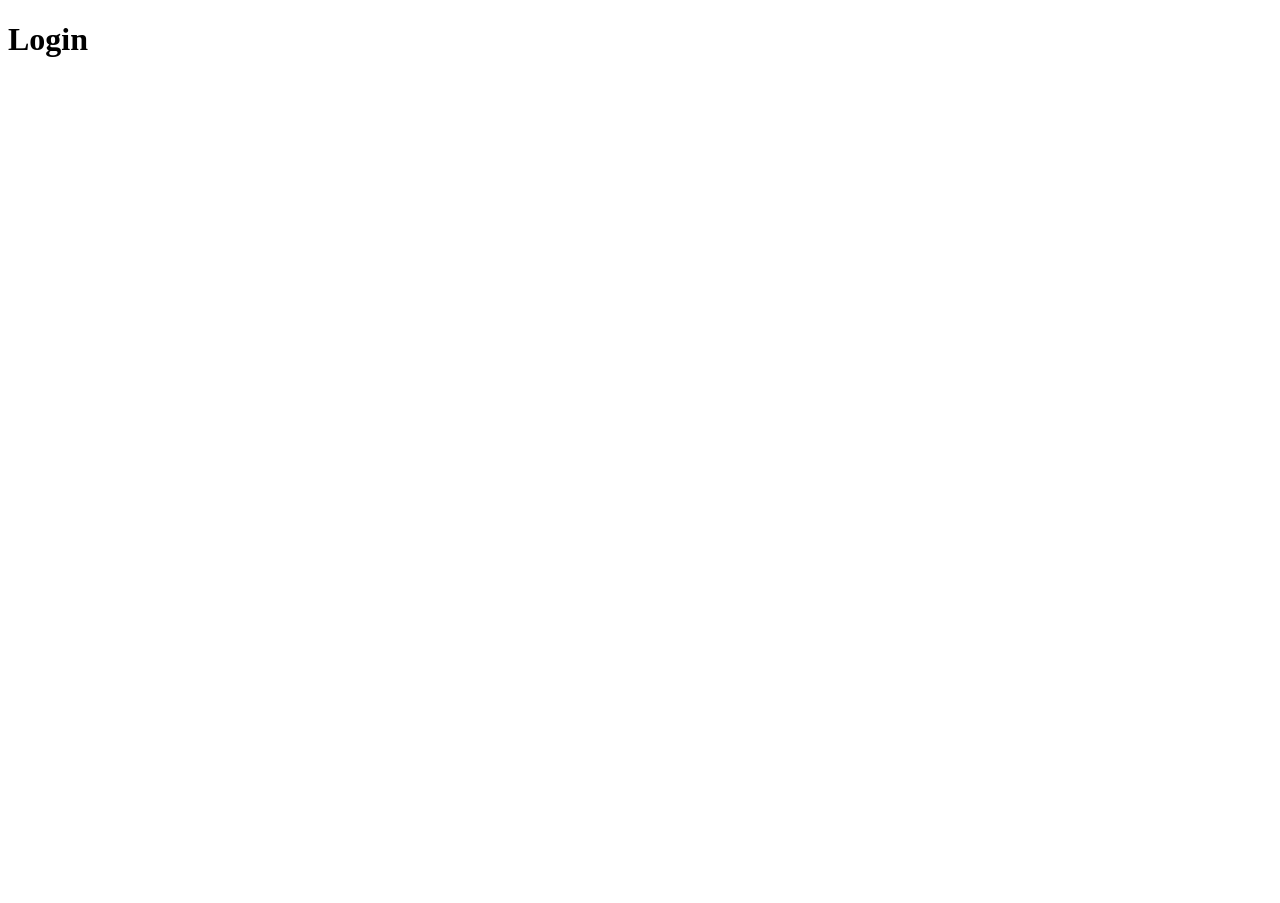
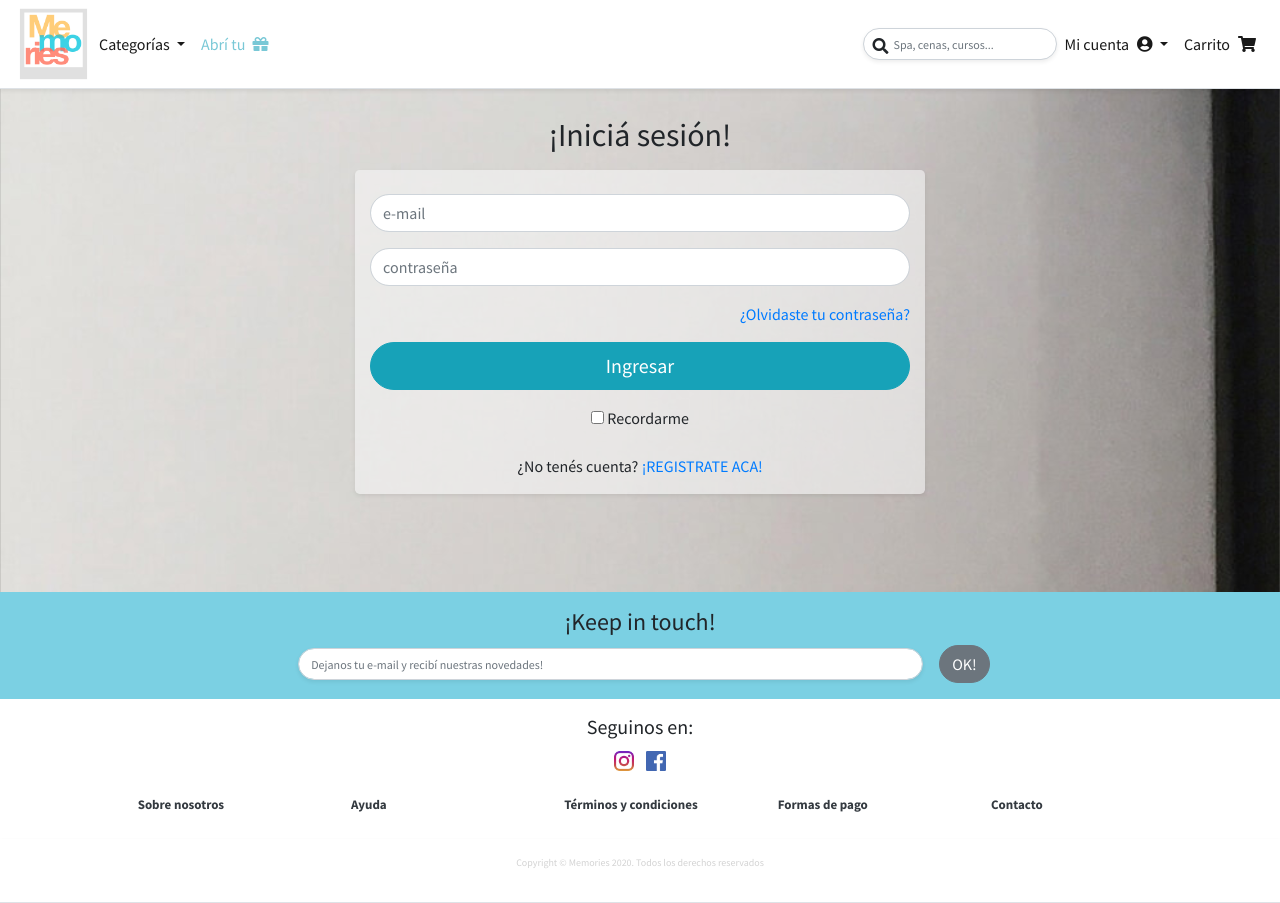
Before and after one commit to nicolasCaballero/2-Memories, a Node server app: page /login in a window 1280 px wide. Before the commit the page is almost empty. Before the commit the page ends 57 px from the top, so only its background shows below. Run offline with Node 20, Linux system fonts and the light colour scheme; some libraries are stand-ins or nearby versions.

Commit message:
Se agrega boceto de login

```diff
--- a/website/public/css/header.css
+++ b/website/public/css/header.css
@@ -53,3 +53,7 @@
 .dropdown-menu {
     border: 0px;
 }
+
+#separador2 {
+    height: 50px;
+}
--- /dev/null
+++ b/website/public/css/login.css
@@ -0,0 +1,36 @@
+* {
+    font-family: 'Source Sans Pro', sans-serif;
+}
+
+body {
+    background-image: url('../img/bg-login-1920-wide.jpg');
+    background-size: cover;
+}
+
+.fondo {
+    background-color: rgba(247, 247, 247, 0.6)
+}
+
+#titulo {
+    margin-top: 50px;
+}
+
+#separador {
+    height: 50px;
+}
+
+@media (min-width: 656px) and (max-width: 1366px) {
+    body {
+        background-image: url('../img/bg-login-mobile.jpg');
+        background-position-x: center;
+        background-position-y: center;
+    }
+}
+
+@media (max-width: 655px) {
+    body {
+        background-image: url('../img/bg-login-mobile.jpg');
+        background-position-x: center;
+        background-position-y: center;
+    }
+}
--- a/website/src/views/partials/footerPartial.ejs
+++ b/website/src/views/partials/footerPartial.ejs
@@ -1,4 +1,4 @@
-<footer class="mt-5">
+<footer class="mt-5 bg-white">
     <div class="container-fluid">
         <section class="keep-in-touch text-center pt-3 pb-3 fondo-celeste col-12">
             <h4 class="text-center">¡Keep in touch!</h4>
--- a/website/src/views/partials/headerPartial.ejs
+++ b/website/src/views/partials/headerPartial.ejs
@@ -114,3 +114,5 @@
         </div>
     </nav>
 </header>
+<div id="separador2">
+</div>
--- a/website/src/views/users/login.ejs
+++ b/website/src/views/users/login.ejs
@@ -1,14 +1,58 @@
-<!DOCTYPE html>
-<html lang="en">
+<!doctype html>
+<html lang="es">
 
 <head>
-    <meta charset="UTF-8">
-    <meta name="viewport" content="width=device-width, initial-scale=1.0">
-    <title>LOGIN | MEMORIES</title>
+    <%- include('../partials/headPartial.ejs') %>
+    <link rel="stylesheet" href="/css/login.css">
+    <title>INGRESAR | MEMORIES</title>
 </head>
 
 <body>
-    <h1>Login</h1>
+    <%- include('../partials/headerPartial.ejs') %>
+    <div class="container-fluid">
+        <section id="titulo" class="row">
+            <article class="col-12">
+                <div class="text-center mt-3 mb-3">
+                    <div class="text-center mt-3 mb-3">
+                        <h2>¡Iniciá sesión!</h2>
+                    </div>
+            </article>
+        </section>
+        <section class="bg-home pt-15">
+            <div class="container">
+                <div class="row">
+                    <div class="col-xl-6 col-lg-6 col-md-10 col-sm-12 mx-auto pt-2  fondo shadow-sm rounded-lg">
+                        <div class="signup-form mt-3">
+                            <form action="" method="post">
+                                <div class="form-group">
+                                    <input type="email" class="form-control rounded-pill" name="email"
+                                        placeholder="e-mail" required="required">
+                                </div>
+                                <div class="form-group">
+                                    <input type="password" class="form-control rounded-pill" name="password"
+                                        placeholder="contraseña" required="required">
+                                </div>
+                                <div class="form-group text-right display-5">
+                                    <a href="#">¿Olvidaste tu contraseña?</a>
+                                </div>
+                                <div class="form-group text-center btn-block">
+                                    <button type="submit"
+                                        class="btn btn-info btn-primary btn-lg btn-block rounded-pill">Ingresar</button>
+                                </div>
+                                <div class="form-group text-center">
+                                    <input type="checkbox"><label class="checkbox-inline">&nbsp;Recordarme</label>
+                                </div>
+                            </form>
+                            <div class="text-center mb-3">¿No tenés cuenta? <a href="/registro">¡REGISTRATE ACA!</a>
+                            </div>
+                        </div>
+                    </div>
+                </div>
+            </div>
+        </section>
+        <div id="separador"></div>
+        <%- include('../partials/footerPartial.ejs') %>
+        <%- include('../partials/jsPartials.ejs') %>
 </body>
 
 </html>
```
Also changed, not shown: website/public/img/bg-login-1920-wide.jpg (added), website/public/img/bg-login-1920.jpg (added), website/public/img/bg-login-mobile.jpg (added).
